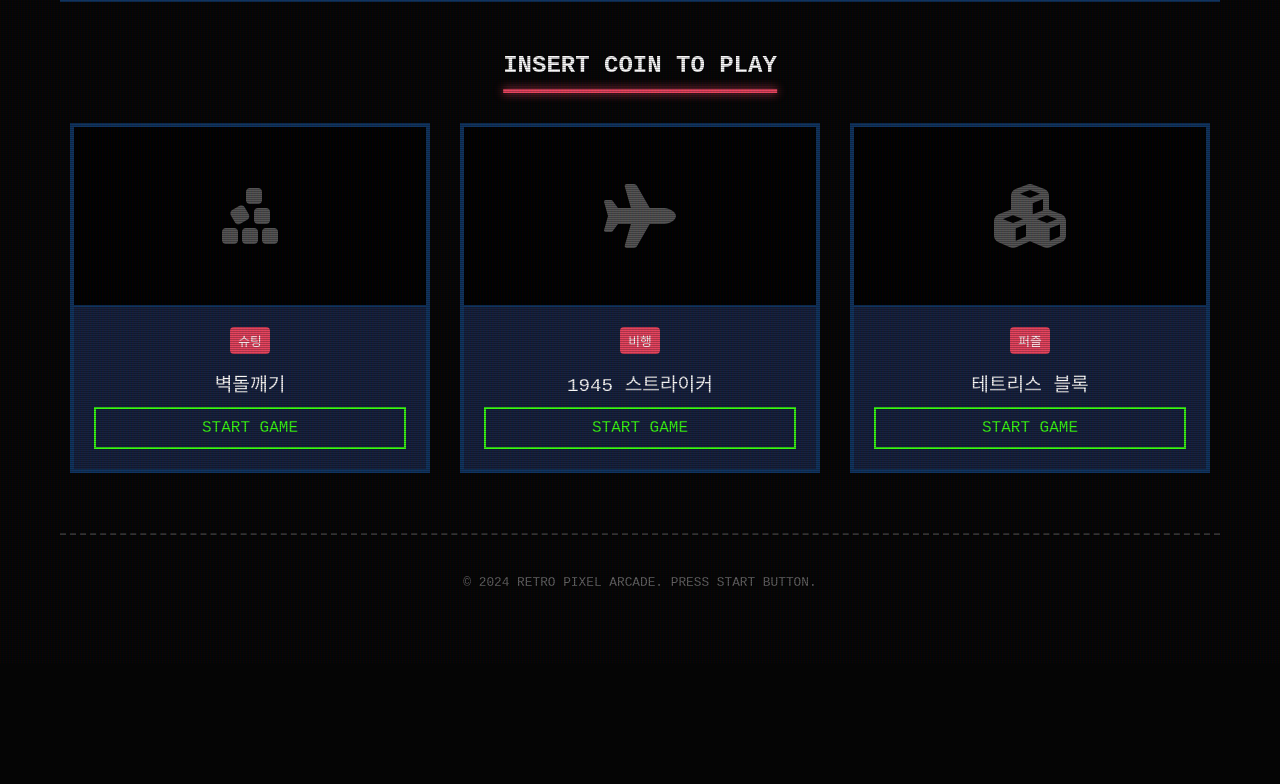
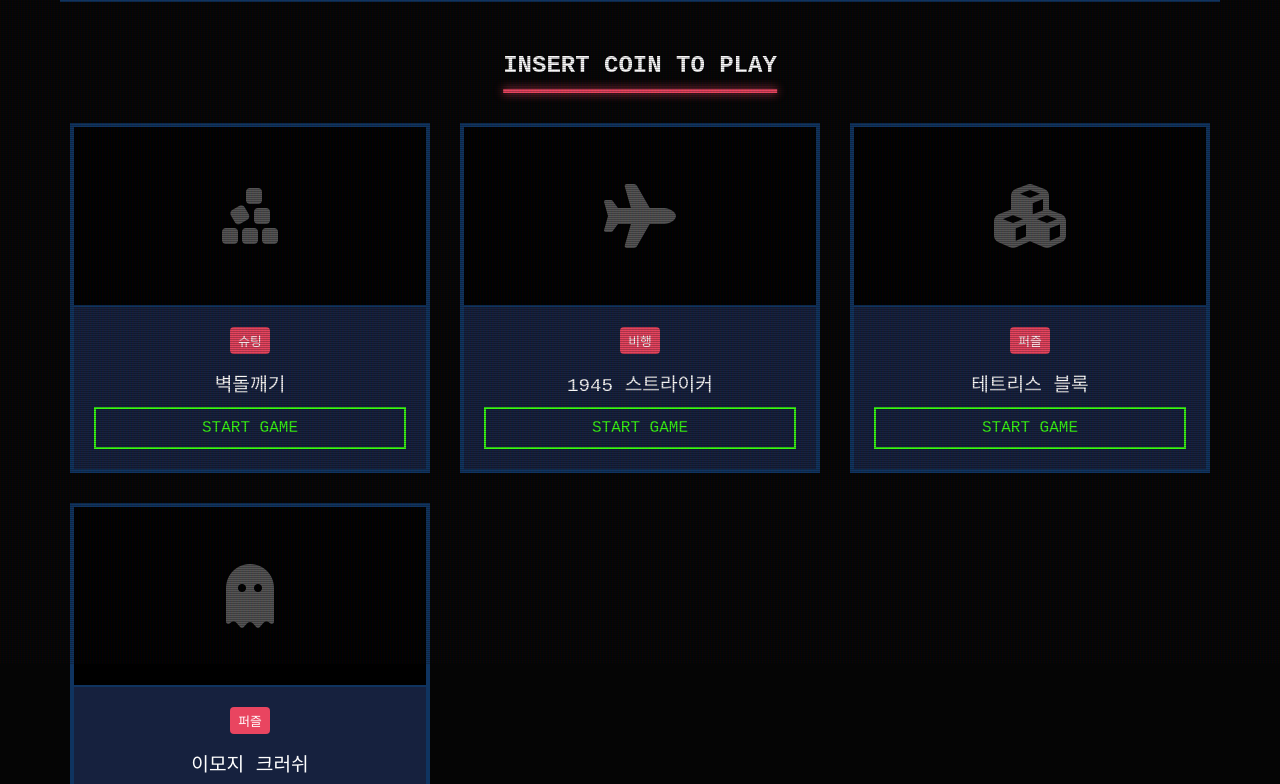
Before and after one commit to jangjeonghun1004/RetroGame, a plain HTML site: page index.html in a window 1280 px wide. Shown: the part 136-920 px from the top of the page. Before the commit the page ends 800 px from the top, so only its background shows below. Drawn offline with Linux system fonts and the light colour scheme; a web font is replaced by a local one.

Commit message:
Update index.html

```diff
--- a/index.html
+++ b/index.html
@@ -393,8 +393,7 @@
         { id: 1, title: "벽돌깨기", genre: "슈팅", icon: "fa-solid fa-cubes-stacked", color: "#e94560", url: "https://jangjeonghun1004.github.io/RetroGame/Breakout.html" },
         { id: 2, title: "1945 스트라이커", genre: "비행", icon: "fa-solid fa-plane", color: "#ff00ff", url: "https://jangjeonghun1004.github.io/RetroGame/Striker1945.html" },
         { id: 3, title: "테트리스 블록", genre: "퍼즐", icon: "fa-solid fa-cubes", color: "#00fff5", url: "https://jangjeonghun1004.github.io/RetroGame/Tetris.html" },
-
-        //{ id: 4, title: "팩맨 어드벤처", genre: "아케이드", icon: "fa-solid fa-ghost", color: "#f9d71c", url: "https://www.google.com/search?q=pacman+game" },
+        { id: 4, title: "이모지 크러쉬", genre: "퍼즐", icon: "fa-solid fa-ghost", color: "#f9d71c", url: "https://jangjeonghun1004.github.io/RetroGame/EmojiCrush.html" },
         //{ id: 5, title: "스트리트 파이터 II", genre: "격투", icon: "fa-solid fa-hand-rock", color: "#39ff14", url: "https://www.google.com/search?q=street+fighter+2+game" },
         //{ id: 6, title: "동키콩 점프", genre: "플랫폼", icon: "fa-solid fa-dungeon", color: "#ff9900", url: "https://www.google.com/search?q=donkey+kong+game" },
         //{ id: 7, title: "버블 보블", genre: "아케이드", icon: "fa-solid fa-dragon", color: "#8be9fd", url: "https://www.google.com/search?q=bubble+bobble+game" },
```
